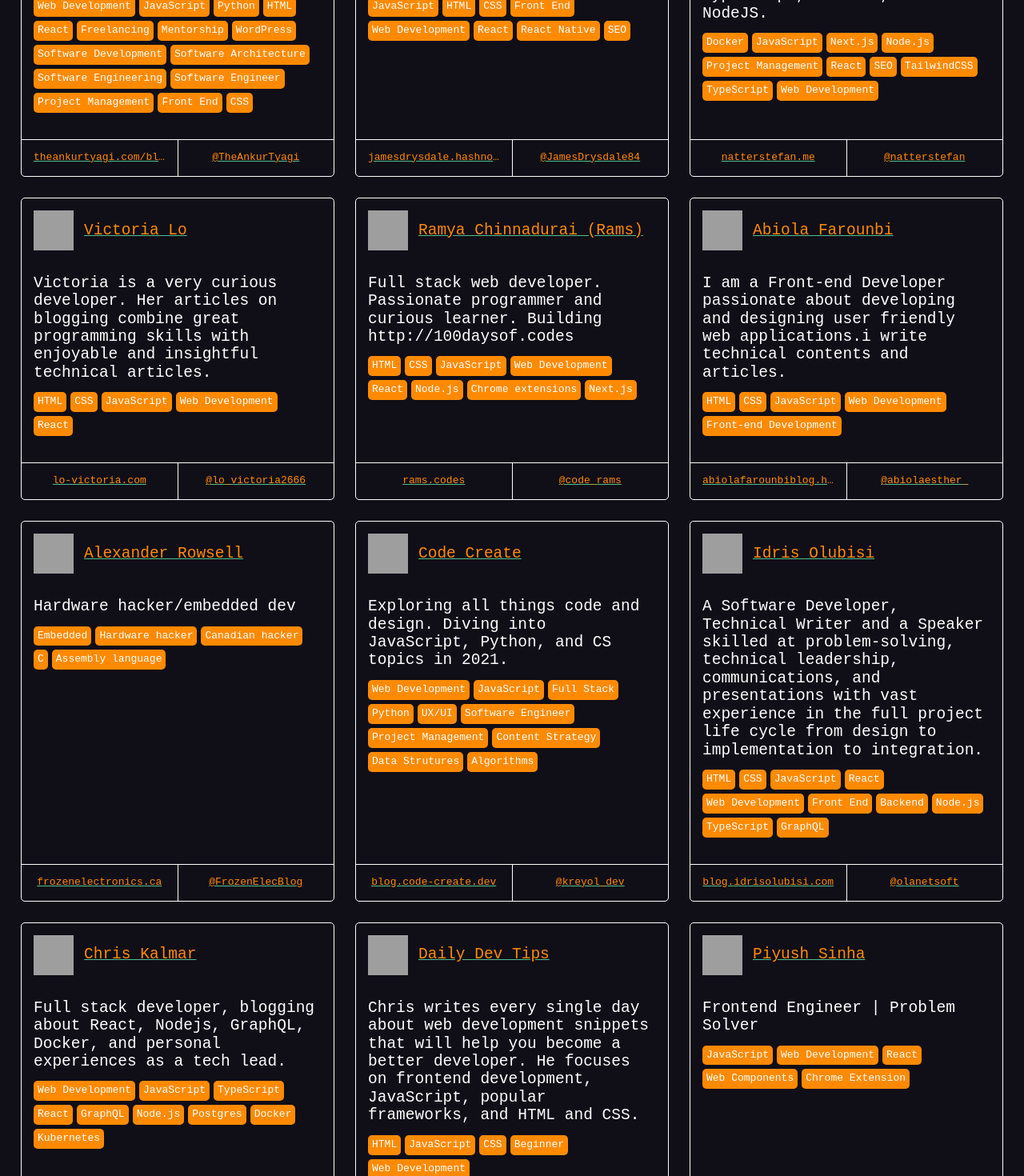
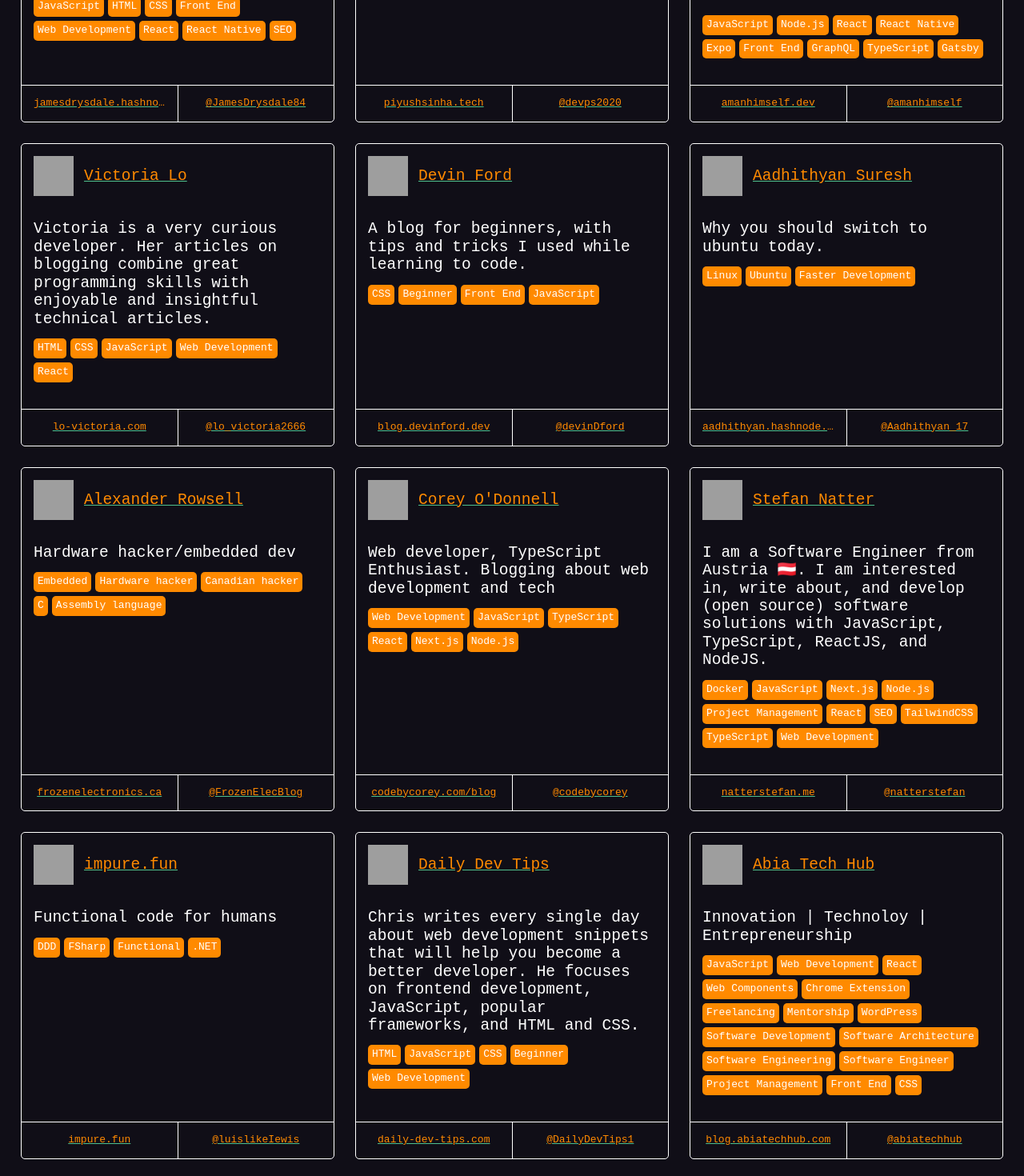
Before and after one commit to markodenic/awesome-tech-blogs, a Nuxt app: page / in a window 1280 px wide. Shown: the part 1330-2800 px from the top of the page at 80% size. Built offline with nearby package versions, Linux system fonts and the light colour scheme; grey boxes are pictures that could not be loaded.

Commit message:
Update data.js

```diff
--- a/data.js
+++ b/data.js
@@ -654,4 +654,27 @@ module.exports = [
       'Chrome Extension',
     ]
   },
+  {
+    name: 'Abia Tech Hub',
+    description: 'Innovation | Technoloy | Entrepreneurship',
+    url: 'https://blog.abiatechhub.com',
+    twitter: '@abiatechhub',
+    tags:[
+      'JavaScript',
+      'Web Development',
+      'React',
+      'Web Components',
+      'Chrome Extension',
+      'Freelancing',
+      'Mentorship',
+      'WordPress',
+      'Software Development',
+      'Software Architecture',
+      'Software Engineering',
+      'Software Engineer',
+      'Project Management',
+      'Front End',
+      'CSS',
+    ]
+  },
 ];
```
